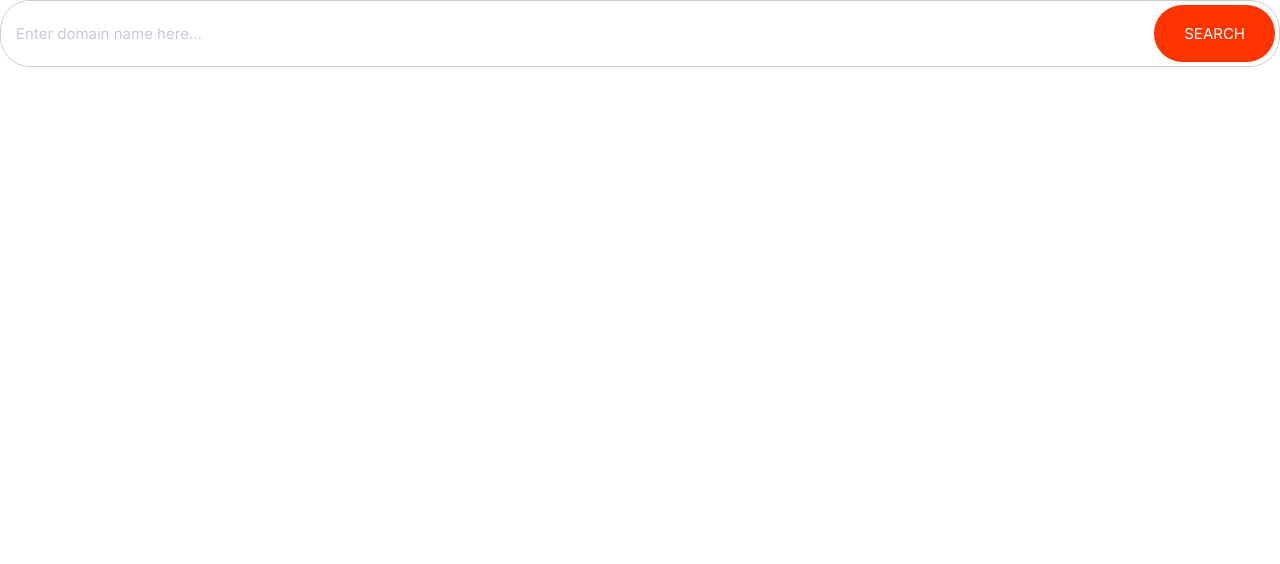
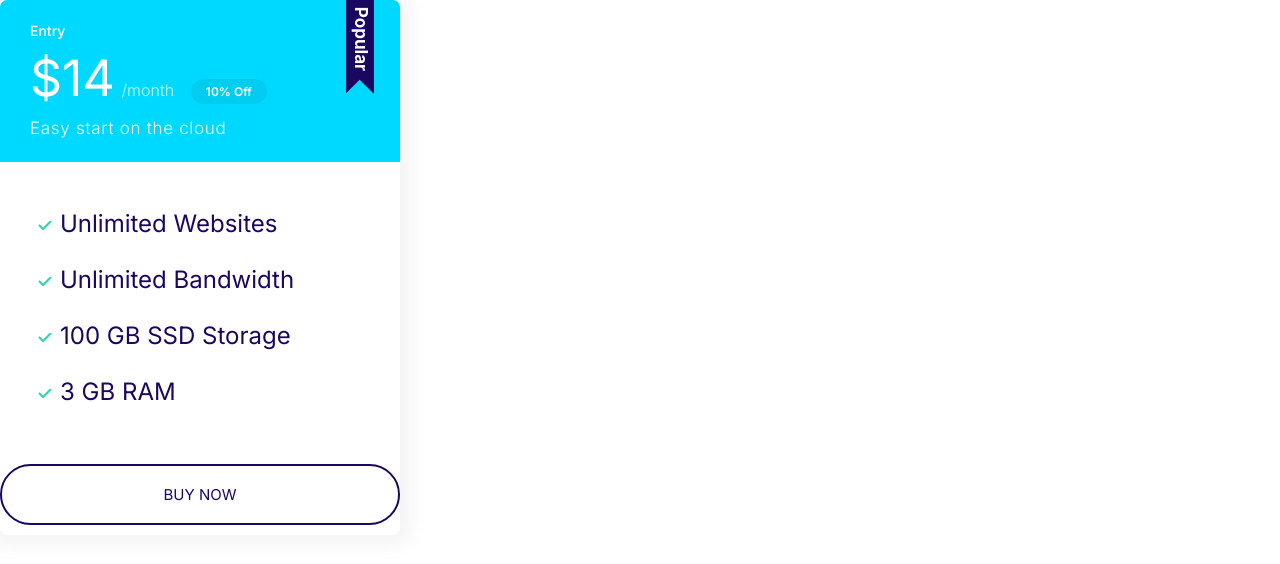
Before and after one commit to tkadh/website, a plain HTML site: page index.html in a window 1280 px wide. Drawn offline with Linux system fonts and the light colour scheme.

Commit message:
building the card components.

```diff
--- a/css/styles.css
+++ b/css/styles.css
@@ -121,6 +121,7 @@ a {
 
     .badge--small {
         font-size: 1.2rem;
+        padding: 0.5rem 1.5rem;
     }
 }
 
@@ -273,3 +274,93 @@ a {
         font-size: 1.5rem;
     }
 }
+
+/* Cards */
+
+.card {
+ border-radius: 7px;
+ box-shadow: 0 0 20px 10px #f3f3f3;
+ overflow: hidden;
+}
+
+.card__header,
+.card__body {
+    padding: 2rem 3rem;
+}
+
+.card--primary .card__header {
+    color: white;
+    background: var(--color-primary);
+}
+
+.card--secondary .card__header {
+    color: white;
+    background: var(--color-secondary);
+}
+
+.card--secondary .badge--secondary {
+    background: #02cdf1;
+}
+
+/* Plans */
+
+.plan__name {
+    color: white;
+    margin: 0;
+    font-size: 2.4rem;
+    font-weight: 500;
+}
+
+.plan__price {
+    font-size: 6rem;
+}
+
+.plan__billing-cycle {
+    font-size: 2.4rem;
+    font-weight: 300;
+    opacity: 0.8;
+    margin-right: 1rem;
+}
+
+.plan__description {
+    font-size: 2rem;
+    font-weight: 300;
+    letter-spacing: 0.7px;
+    display: block;
+}
+
+.plan .list__item {
+    margin-bottom: 2rem;
+}
+
+.plan--popular .card__header {
+    position: relative;
+}
+
+.plan--popular .card__header::before {
+    content: url(../images/popular.svg);
+    width: 40px;
+    display: inline-block;
+    position: absolute;
+    top: -6px;
+    right: 5%;
+}
+
+@media screen and (min-width: 1024px) {
+    .plan__name {
+        font-size: 1.4rem;
+    }
+
+    .plan__price {
+        font-size: 5rem;
+    }
+
+    .plan__billing-cycle {
+        font-size: 1.6rem;
+    }
+
+    .plan__description {
+        font-size: 1.7rem;
+    }
+
+}
--- a/index.html
+++ b/index.html
@@ -11,9 +11,25 @@
     <title>Document</title>
 </head>
 <body>
-<div class="input-group">
-    <input type="text" class="input" placeholder="Enter domain name here...">
-    <button class="btn btn--accent">Search</button>
-</div>
+    <div style="width: 40rem;">
+        <div class="plan plan--popular">
+            <div class="card card--secondary">
+                <header class="card__header">
+                    <h3 class="plan__name">Entry</h3>
+                    <span class="plan__price">$14</span>
+                    <span class="plan__billing-cycle">/month</span>
+                    <span class="badge badge--secondary badge--small">10% Off</span>
+                    <span class="plan__description">Easy start on the cloud</span>
+                </header>
+                <div class="card__body"><ul class="list list--tick">
+                    <li class="list__item">Unlimited Websites</li>
+                    <li class="list__item">Unlimited Bandwidth</li>
+                    <li class="list__item">100 GB SSD Storage</li>
+                    <li class="list__item">3 GB RAM</li>
+                </ul></div>
+                <button class="btn btn--outline btn--block">Buy now</button>
+            </div>
+        </div>
+    </div>
 </body>
 </html>
```
Also changed, not shown: components/cardcomponent.html (added, +20 -0 lines), images/popular.svg (added).
